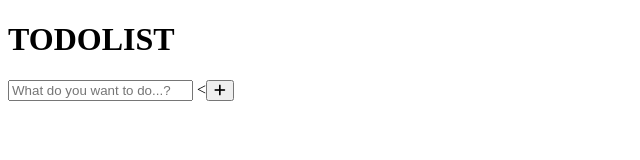
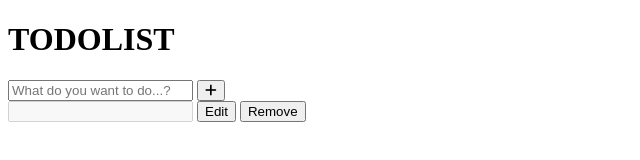
Before and after one commit to codershona/Project-Todo-List, a plain HTML site: page index.html in a window 1280 px wide. Shown: the whole page, without its empty margins (0-640 px from the left). Drawn offline with Linux system fonts and the light colour scheme.

Commit message:
edit/remove button created

```diff
--- a/index.html
+++ b/index.html
@@ -15,13 +15,16 @@
 
     <div class="input_div">
      <input class="input" type="text" placeholder="What do you want to do...?">
-     <<button class="addButton"><i class="fas fa-plus"></i></button>
+<button class="addButton"><i class="fas fa-plus"></i></button>
 
     </div>
 
     <div class="container">
-
-
+     <div class="item">
+     <input type="text" class="item_input" disabled>
+    <button class="editButton">Edit</button>
+    <button class="removeButton">Remove</button>
+     </div>
     </div>
 
 
```
